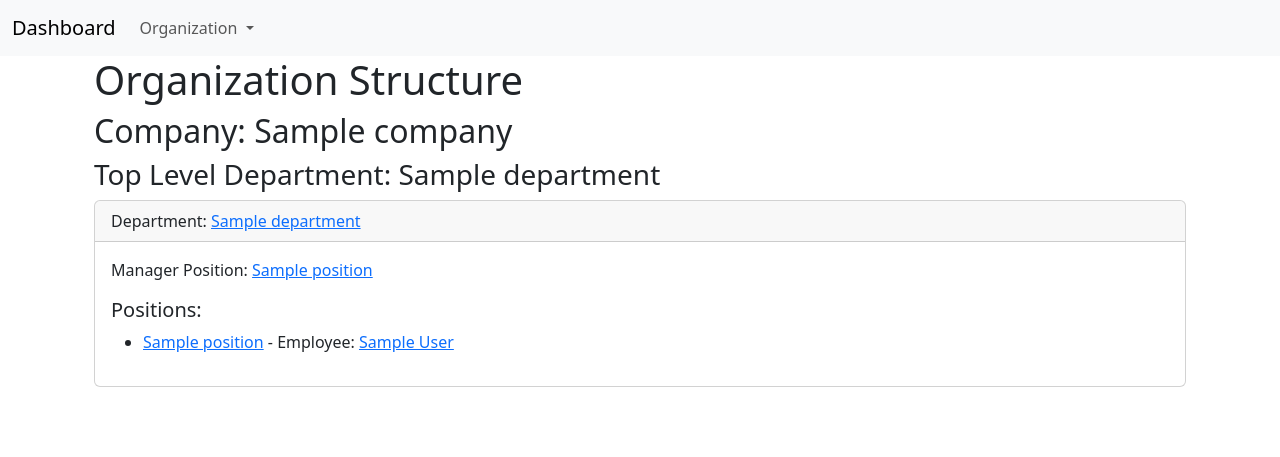
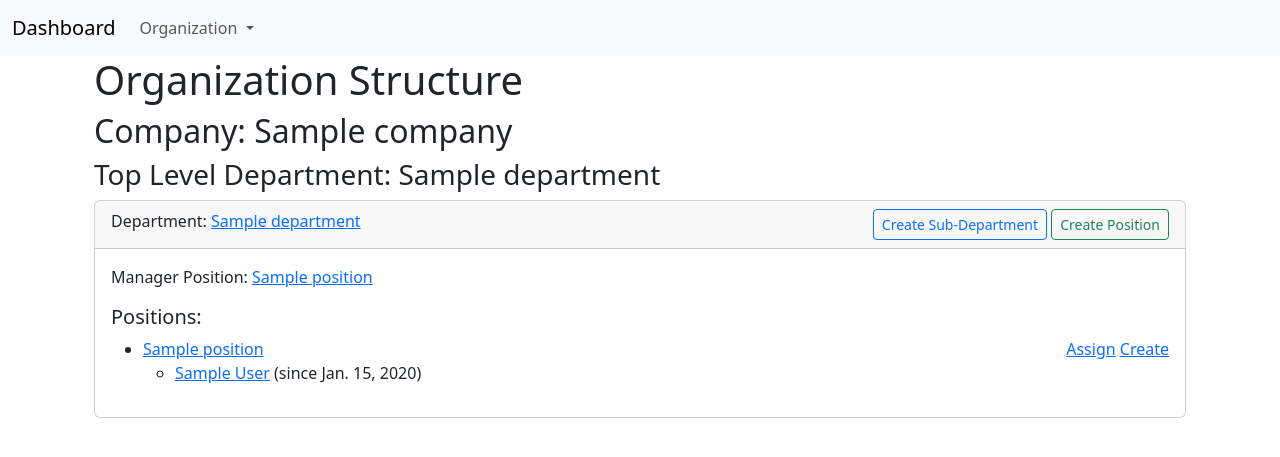
Before and after one commit to radekzitek/qlogger, a Django app: page /risker/organization/1/ in a window 1280 px wide. Shown: the top 457 px of the page. Run offline with Django 5.2, Linux system fonts and the light colour scheme; tables that the repository leaves empty hold one stand-in row (values such as "Sample post"); some libraries are stand-ins or nearby versions.

Commit message:
Add employee creation and assignment functionality; update forms, views, and templates for employee management

```diff
--- a/lilu/risker/templates/risker/department_structure.html
+++ b/lilu/risker/templates/risker/department_structure.html
@@ -2,7 +2,12 @@
 
 <div class="card mb-3">
     <div class="card-header">
-        Department: <a href="{% url 'department_detail' department_structure.department.pk %}">{{ department_structure.department.name }}</a>
+        Department:
+        <a href="{% url 'department_detail' department_structure.department.pk %}">{{ department_structure.department.name }}</a>
+        <div class="float-end">
+            <a href="{% url 'department_create' %}?parent_department={{ department_structure.department.pk }}" class="btn btn-sm btn-outline-primary">Create Sub-Department</a>
+            <a href="{% url 'position_create' %}?department={{ department_structure.department.pk }}" class="btn btn-sm btn-outline-success">Create Position</a>
+        </div>
     </div>
     <div class="card-body">
         {% if department_structure.manager_position %}
@@ -15,10 +20,20 @@
                 {% for position_data in department_structure.positions %}
                     <li>
                         <a href="{% url 'position_detail' position_data.position.pk %}">{{ position_data.position.title }}</a>
-                        {% if position_data.employee %}
-                            - Employee: <a href="{% url 'employee_detail' position_data.employee.pk %}">{{ position_data.employee.first_name }} {{ position_data.employee.last_name }}</a>
+                        <div class="float-end">
+                            <a href="{% url 'employeepositionassignment_create' %}?position={{ position_data.position.pk }}" >Assign</a>
+                            <a href="{% url 'employee_create_and_assign' %}?position={{ position_data.position.pk }}" >Create</a>
+                        </div>
+                        {% if position_data.employee_assignments %}
+                            <ul>
+                                {% for assignment in position_data.employee_assignments %}
+                                    <li>
+                                        <a href="{% url 'employee_detail' assignment.employee.pk %}">{{ assignment.employee.first_name }} {{ assignment.employee.last_name }}</a> (since {{ assignment.assigned_date }})
+                                    </li>
+                                {% endfor %}
+                            </ul>
                         {% else %}
-                            - NEOBSAZENO
+                            - VACANT
                         {% endif %}
                     </li>
                 {% endfor %}
--- a/lilu/risker/urls.py
+++ b/lilu/risker/urls.py
@@ -90,4 +90,5 @@ urlpatterns = [
     ),
     path('dashboard/', views.dashboard, name='dashboard'),
     path('organization/<int:company_id>/', views.organization_view, name='organization'),
+    path('employees/create_and_assign/', views.EmployeeCreateAndAssignView.as_view(), name='employee_create_and_assign'),
 ]
--- a/lilu/risker/views.py
+++ b/lilu/risker/views.py
@@ -12,7 +12,8 @@ from .models import (
     TeamMembership,
     TeamLeaderAssignment,
 )
-from .forms import EmployeePositionAssignmentForm, TeamMembershipForm, TeamLeaderAssignmentForm
+from .forms import EmployeePositionAssignmentForm, TeamMembershipForm, TeamLeaderAssignmentForm, EmployeeForm
+from django.utils import timezone
 
 # Company Views
 
@@ -71,6 +72,18 @@ class DepartmentCreateView(CreateView):
     template_name = 'risker/department_form.html'
     success_url = reverse_lazy('department_list')
 
+    def get_initial(self):
+        initial = super().get_initial()
+        parent_department_id = self.request.GET.get('parent_department')
+        if parent_department_id:
+            initial['parent_department'] = parent_department_id
+            try:
+                parent_department = Department.objects.get(pk=parent_department_id)
+                initial['company'] = parent_department.company.pk
+            except Department.DoesNotExist:
+                pass  # Handle the case where the parent department doesn't exist
+        return initial
+
 
 class DepartmentUpdateView(UpdateView):
     model = Department
@@ -107,6 +120,13 @@ class PositionCreateView(CreateView):
     fields = ['department', 'title']
     template_name = 'risker/position_form.html'
     success_url = reverse_lazy('position_list')
+
+    def get_initial(self):
+        initial = super().get_initial()
+        department_id = self.request.GET.get('department')
+        if department_id:
+            initial['department'] = department_id
+        return initial
 
 
 class PositionUpdateView(UpdateView):
@@ -345,7 +365,8 @@ def dashboard(request):
 def organization_view(request, company_id):
     company = get_object_or_404(Company, pk=company_id)
     top_level_department = company.top_level_department
-    departments = Department.objects.filter(company=company).exclude(pk=top_level_department.pk if top_level_department else None)
+    departments = Department.objects.filter(company=company).exclude(
+        pk=top_level_department.pk if top_level_department else None)
 
     def build_department_structure(department):
         structure = {
@@ -355,12 +376,21 @@ def organization_view(request, company_id):
             'sub_departments': []
         }
         for position in Position.objects.filter(department=department):
-            employee_assignment = EmployeePositionAssignment.objects.filter(position=position).first()
-            employee = employee_assignment.employee if employee_assignment else None
-            structure['positions'].append({'position': position, 'employee': employee})
+            employee_assignments = EmployeePositionAssignment.objects.filter(
+                position=position).order_by('assigned_date')
+            assignments_data = []
+            for assignment in employee_assignments:
+                assignments_data.append({
+                    'employee': assignment.employee,
+                    'assigned_date': assignment.assigned_date
+                })
+            assignments_data.reverse()  # Reverse the order here
+            structure['positions'].append(
+                {'position': position, 'employee_assignments': assignments_data})
 
         for sub_department in Department.objects.filter(parent_department=department):
-            structure['sub_departments'].append(build_department_structure(sub_department))
+            structure['sub_departments'].append(
+                build_department_structure(sub_department))
         return structure
 
     organization_structure = {
@@ -370,6 +400,41 @@ def organization_view(request, company_id):
     }
 
     if top_level_department:
-        organization_structure['departments'].append(build_department_structure(top_level_department))
+        organization_structure['departments'].append(
+            build_department_structure(top_level_department))
 
     return render(request, 'risker/organization.html', {'organization': organization_structure})
+
+
+class EmployeePositionAssignmentCreateView(CreateView):
+    model = EmployeePositionAssignment
+    form_class = EmployeePositionAssignmentForm  # Use the form
+    template_name = 'risker/employeepositionassignment_form.html'
+    success_url = reverse_lazy('employeepositionassignment_list')
+
+    def get_initial(self):
+        initial = super().get_initial()
+        position_id = self.request.GET.get('position')
+        if position_id:
+            initial['position'] = position_id
+        return initial
+
+
+class EmployeeCreateAndAssignView(View):
+    template_name = 'risker/employee_create_and_assign.html'
+
+    def get(self, request):
+        position_id = request.GET.get('position')
+        position = get_object_or_404(Position, pk=position_id)
+        form = EmployeeForm(initial={'company': position.department.company})
+        return render(request, self.template_name, {'form': form, 'position': position})
+
+    def post(self, request):
+        position_id = request.GET.get('position')
+        position = get_object_or_404(Position, pk=position_id)
+        form = EmployeeForm(request.POST)
+        if form.is_valid():
+            employee = form.save()
+            EmployeePositionAssignment.objects.create(employee=employee, position=position, assigned_date=timezone.now())
+            return redirect('employee_detail', pk=employee.pk)  # Or redirect to organization view
+        return render(request, self.template_name, {'form': form, 'position': position})
```
Also changed, not shown: lilu/risker/forms.py (+16 -1 lines), lilu/risker/templates/risker/employee_create_and_assign.html (added, +14 -0 lines).
